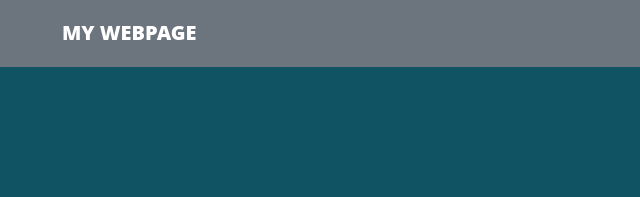
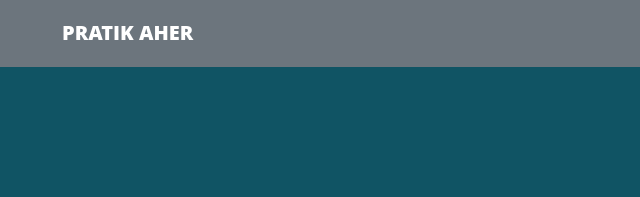
Before and after one commit to pratik88aher/pratik88aher.github.io, a plain HTML site: page list.html in a window 1280 px wide. Shown: the top 197 px of the page, 20-660 px from the left. Drawn offline with Linux system fonts and the light colour scheme.

Commit message:
some other edits

```diff
--- a/list.html
+++ b/list.html
@@ -11,7 +11,7 @@
         <nav class="navbar navbar-expand-lg bg-secondary text-uppercase fixed-top" id="mainNav">
             <div class="container">
                 <!--This code defines the "My Webpage" link in the top right corner of the navigation pane-->
-                <a class="navbar-brand" href="./index.html">My Webpage</a>
+                <a class="navbar-brand" href="./index.html">Pratik Aher</a>
                 <!--This code defines the "List" link in the top left corner of the navigation pane-->
                 <ul class="navbar-nav ms-auto">
                     <li class="nav-item mx-0 mx-lg-1"><a class="nav-link py-3 px-0 px-lg-3 rounded" href="./list.html">List</a></li>
```
